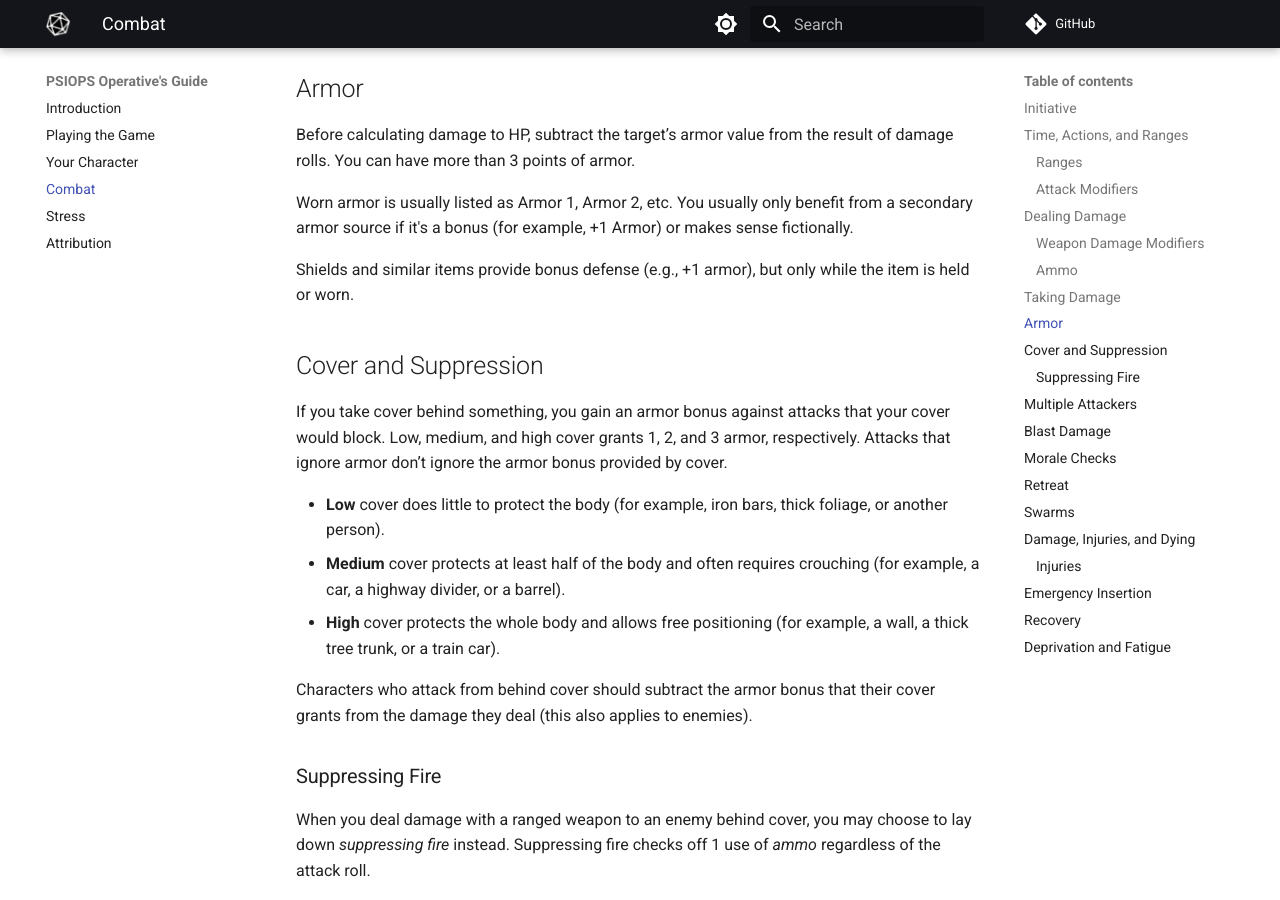
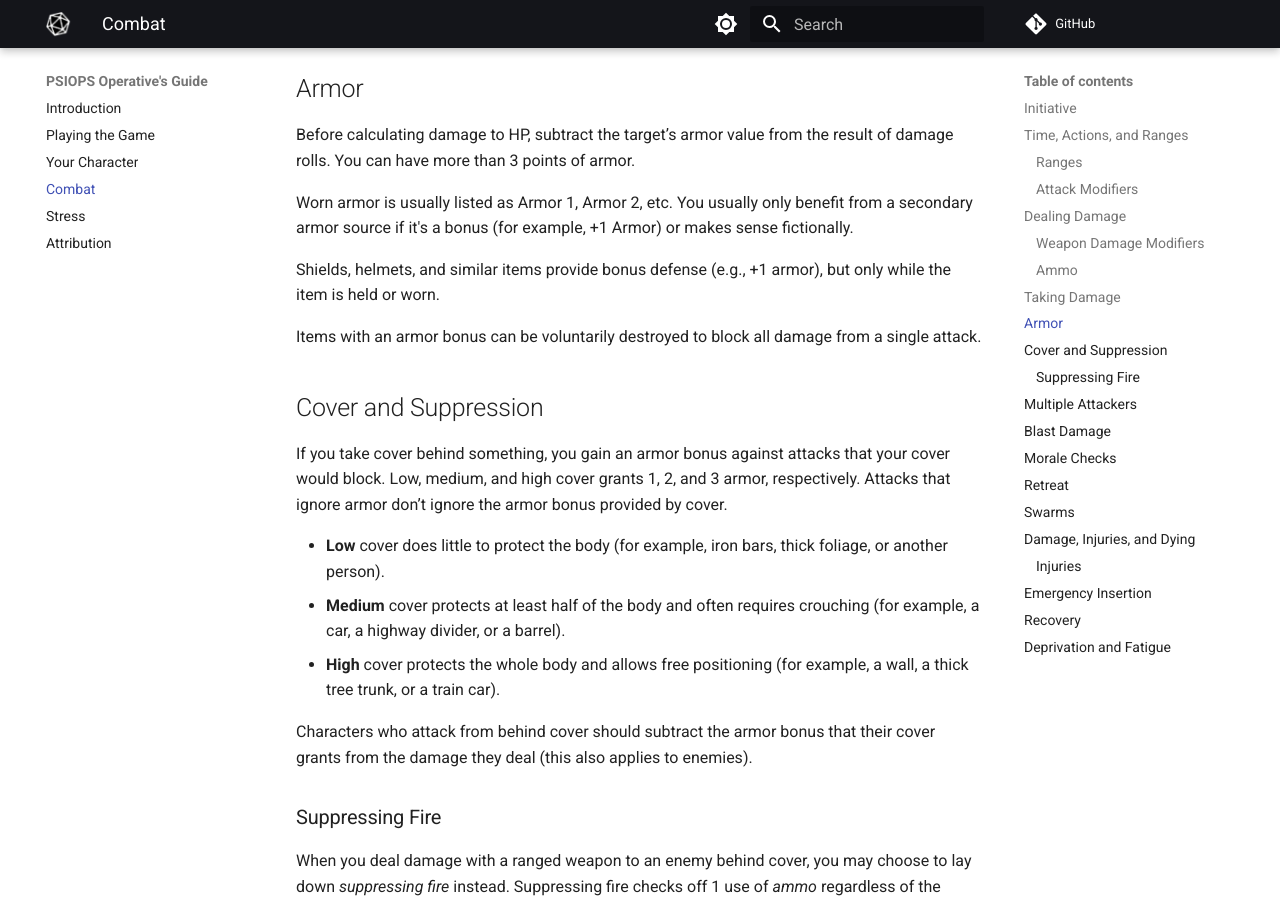
Before and after one commit to joemoose/psiops, an MkDocs documentation site: the page built from docs/combat.md, in a window 1280 px wide and 900 px high, scrolled down 3340 px. Built offline with MkDocs 1.6.1 and Material for MkDocs 9.7.7, drawn with Linux system fonts in a browser that asks for light colours; comment, search, counter and statistics services are not loaded.

Commit message:
Update combat.md

```diff
--- a/docs/combat.md
+++ b/docs/combat.md
@@ -101,7 +101,9 @@ Before calculating damage to HP, subtract the target’s armor value from the re
 
 Worn armor is usually listed as Armor 1, Armor 2, etc. You usually only benefit from a secondary armor source if it's a bonus (for example, +1 Armor) or makes sense fictionally.
 
-Shields and similar items provide bonus defense (e.g., +1 armor), but only while the item is held or worn.
+Shields, helmets, and similar items provide bonus defense (e.g., +1 armor), but only while the item is held or worn.
+
+Items with an armor bonus can be voluntarily destroyed to block all damage from a single attack.
 
 ## Cover and Suppression
 
```
